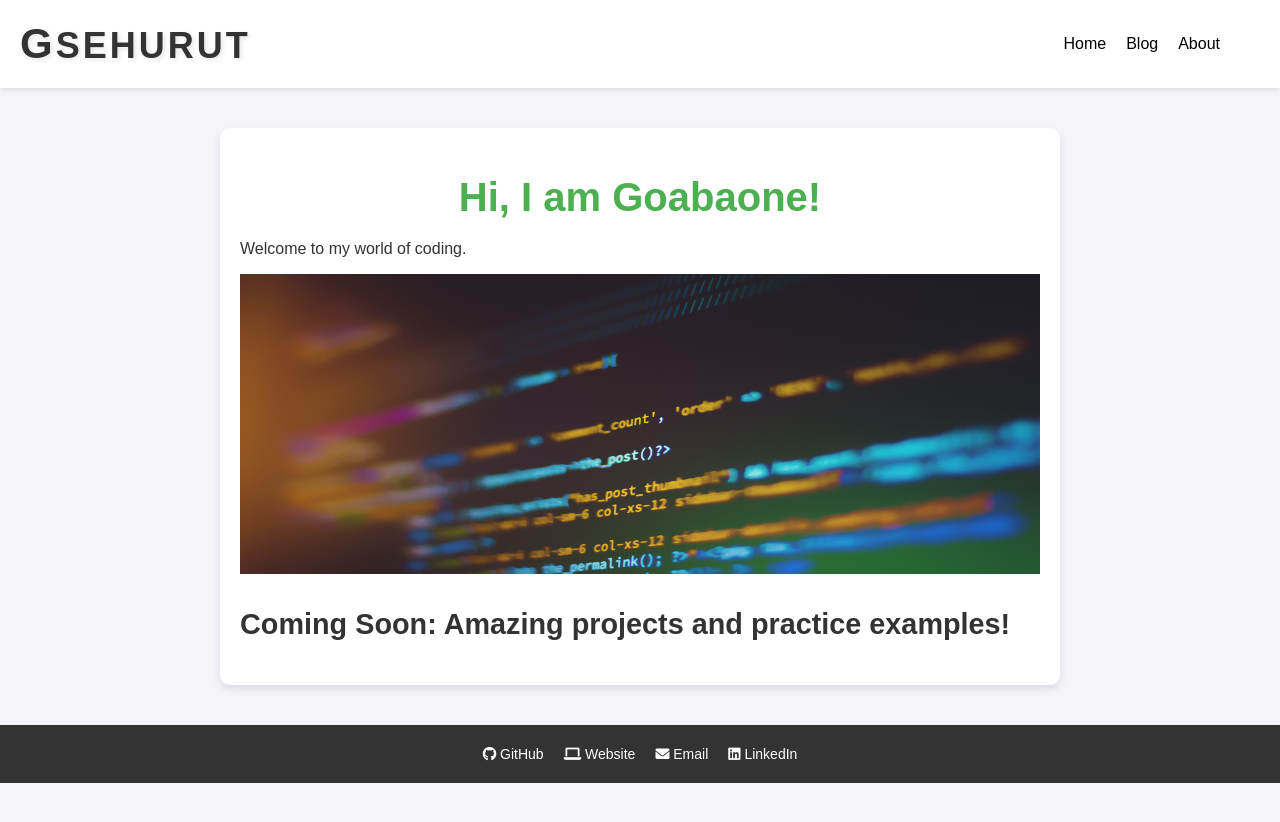
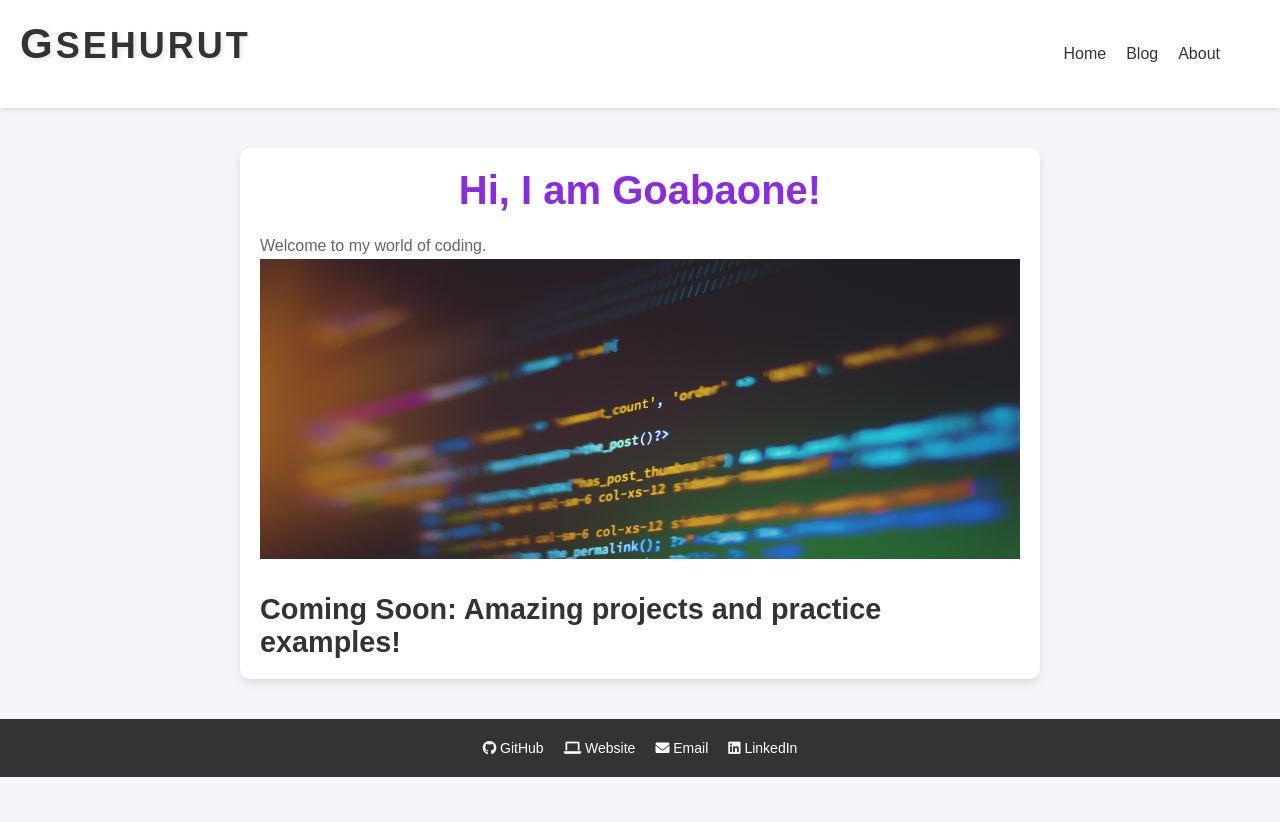
Before and after one commit to GSehurut/GSehurut.github.io, a Jekyll site: the page built from index.html, in a window 1280 px wide. Shown: the top 822 px of the page. Built offline with Jekyll 4.4.1, drawn with Linux system fonts in a browser that asks for light colours.

Commit message:
Refactoring the styles sheet.

```diff
--- a/css/main.css
+++ b/css/main.css
@@ -1,46 +1,67 @@
-/* Style for the logo text */
+/* Color Palette */
+:root {
+  --primary-color: #8A2BE2; /* Light Purple */
+  --secondary-color: #333; /* Dark color for text */
+  --accent-color: #f4f4f9; /* Light background */
+  --footer-bg: #333; /* Footer background */
+  --light-text: #666; /* Lighter text color */
+  --dark-text: #333; /* Dark text for high contrast */
+  --hover-bg: #8A2BE2; /* Light Purple background */
+  --white: #fff;
+}
+
+/* Typography */
+* {
+  margin: 0;
+  padding: 0;
+  box-sizing: border-box;
+}
+
+body {
+  font-family: 'Arial', sans-serif;
+  background-color: var(--accent-color);
+  color: var(--dark-text);
+}
+
+h1, h2, h3, h4 {
+  font-family: 'Arial', sans-serif;
+  color: var(--dark-text);
+}
+
+p {
+  font-family: 'Arial', sans-serif;
+  color: var(--light-text);
+  line-height: 1.6;
+}
+
+/* Logo Styles */
 .logo {
   font-family: 'Arial', sans-serif;
   font-weight: bold;
   font-size: 36px;
-  color: #4CAF50; /* Custom green color */
+  color: var(--primary-color);
   text-transform: uppercase;
   letter-spacing: 3px;
   display: inline-block;
+  text-shadow: 2px 2px 5px rgba(0, 0, 0, 0.1);
 }
 
 .logo span {
-  color: #333; /* Dark color for accent */
+  color: var(--secondary-color);
   font-size: 42px;
 }
 
-/* Add a subtle shadow effect to the logo */
-.logo {
-  text-shadow: 2px 2px 5px rgba(0, 0, 0, 0.1);
-}
-
-body {
-  font-family: Arial, sans-serif;
-  margin: 0;
-  padding: 0;
-  background-color: #f4f4f9;
-  color: #333;
-}
-
+/* Navigation */
 nav {
-  background-color: #333;
   padding: 10px 20px;
   display: flex;
   justify-content: space-between;
   align-items: center;
-  position: relative;  /* Ensure the nav bar stays in place */
-  z-index: 1; /* Make sure the nav bar is above other elements */
+  z-index: 1;
 }
 
 nav ul {
   list-style: none;
-  padding: 0;
-  margin: 0;
   display: flex;
 }
 
@@ -49,37 +70,37 @@
 }
 
 nav ul li a {
-  color: black; /* White text for visibility */
+  color: var(--dark-text);
   text-decoration: none;
   font-size: 16px;
-  display: block;  /* Ensure the links take up full height and are clickable */
+  display: block;
   transition: color 0.3s ease, background-color 0.3s ease;
 }
 
 nav ul li a:hover {
-  color: #333; /* Dark color on hover */
-  background-color: #4CAF50; /* Green background on hover */
-  padding: 5px 10px; /* Add some padding on hover for emphasis */
-  border-radius: 5px; /* Rounded corners for the hover effect */
+  color: var(--secondary-color);
+  background-color: var(--hover-bg);
+  padding: 5px 10px;
+  border-radius: 5px;
 }
 
+/* Container */
 .container {
   padding: 40px 20px;
   max-width: 1200px;
   margin: 0 auto;
 }
 
+/* Footer */
 footer {
-  background-color: #333;
-  color: white;
+  background-color: var(--footer-bg);
+  color: var(--white);
   padding: 20px 0;
   text-align: center;
 }
 
 footer ul {
   list-style: none;
-  padding: 0;
-  margin: 0;
   display: flex;
   justify-content: center;
 }
@@ -89,58 +110,53 @@
 }
 
 footer ul li a {
-  color: white;
+  color: var(--white);
   text-decoration: none;
   font-size: 14px;
 }
 
 footer ul li a:hover {
-  color: #4CAF50;
+  color: var(--primary-color);
 }
 
+/* Header */
 .header {
   display: flex;
   align-items: center;
   justify-content: space-between;
   padding: 20px 20px;
-  background-color: #fff;
+  background-color: var(--white);
   box-shadow: 0 2px 5px rgba(0, 0, 0, 0.1);
 }
 
 .header h1 {
-  margin: 0;
   font-size: 36px;
-  color: #333;
+  color: var(--secondary-color);
 }
 
-.header nav {
-  background-color: transparent;
-}
-
-/* About Section Styles */
+/* About Section */
 .blurb {
   max-width: 800px;
   margin: 0 auto;
   padding: 20px;
-  background-color: #fff;
+  background-color: var(--white);
   border-radius: 10px;
   box-shadow: 0 4px 8px rgba(0, 0, 0, 0.1);
-  font-family: 'Arial', sans-serif;
-  color: #333;
 }
 
 .blurb h1 {
   text-align: center;
-  color: #4CAF50;
+  color: var(--primary-color);
   font-size: 2.5em;
 }
 
 .blurb h2 {
-  color: #333;
+  color: var(--secondary-color);
   margin-top: 30px;
   font-size: 1.8em;
 }
 
+/* Profile Section */
 .profile {
   display: flex;
   justify-content: space-between;
@@ -161,54 +177,20 @@
 }
 
 .profile-description p {
-  line-height: 1.6;
   font-size: 1.1em;
 }
 
-.okavango-img {
-  width: 100%;
-  height: auto;
-  border-radius: 10px;
-  margin-top: 20px;
-}
-
-a.link {
-  display: inline-block;
-  margin-top: 10px;
-  font-size: 1.2em;
-  color: #4CAF50;
-  text-decoration: none;
-  border: 2px solid #4CAF50;
-  padding: 10px 20px;
-  border-radius: 5px;
-  transition: background-color 0.3s ease;
-}
-
-a.link:hover {
-  background-color: #4CAF50;
-  color: #fff;
-}
-
-.tea-img {
-  width: 200px;
-  height: auto;
-  border-radius: 10px;
-  margin-top: 20px;
-  box-shadow: 0 2px 4px rgba(0, 0, 0, 0.1);
-}
-
-
-/* Blog Section Title and Subtitle */
+/* Blog Section */
 h1 {
   font-size: 2.5em;
-  color: #333;
+  color: var(--secondary-color);
   margin-bottom: 20px;
   text-align: center;
 }
 
 .blog-description {
   font-size: 1.2em;
-  color: #666;
+  color: var(--light-text);
   text-align: center;
   margin-bottom: 30px;
   max-width: 800px;
@@ -216,25 +198,21 @@
   margin-right: auto;
 }
 
-/* Blog Post List Styling */
+/* Post Card */
 ul.posts {
   list-style: none;
-  padding: 0;
-  margin: 0;
   display: grid;
   grid-template-columns: repeat(auto-fill, minmax(300px, 1fr));
   gap: 20px;
   margin-bottom: 50px;
 }
 
-/* Individual Post Styling (Card-like) */
 .post-card {
-  background-color: #fff;
+  background-color: var(--white);
   padding: 20px;
   border-radius: 8px;
   box-shadow: 0 2px 10px rgba(0, 0, 0, 0.1);
   transition: transform 0.3s ease, box-shadow 0.3s ease;
-  overflow: hidden;
 }
 
 .post-card:hover {
@@ -242,31 +220,72 @@
   box-shadow: 0 4px 15px rgba(0, 0, 0, 0.2);
 }
 
-/* Meta Info (Date) Styling */
 .post-meta {
   font-size: 0.9em;
-  color: #999;
+  color: var(--light-text);
   margin-bottom: 10px;
 }
 
-.post-date {
-  font-weight: 600;
-}
-
-/* Post Title Styling */
 .post-title {
   font-size: 1.4em;
   font-weight: bold;
-  color: #333;
+  color: var(--secondary-color);
   text-decoration: none;
   transition: color 0.3s ease;
 }
 
 .post-title:hover {
-  color: #4CAF50; /* Green hover color */
+  color: var(--primary-color);
 }
 
-/* Add some spacing and bottom margin to make it neat */
-ul.posts li {
-  margin-bottom: 30px;
+/* Link Styles */
+a.link {
+  display: inline-block;
+  margin-top: 10px;
+  font-size: 1.2em;
+  color: var(--primary-color);
+  text-decoration: none;
+  border: 2px solid var(--primary-color);
+  padding: 10px 20px;
+  border-radius: 5px;
+  transition: background-color 0.3s ease;
 }
+
+a.link:hover {
+  background-color: var(--primary-color);
+  color: var(--white);
+}
+
+/* Media Queries */
+@media screen and (max-width: 768px) {
+  .container {
+    padding: 20px;
+  }
+
+  .profile {
+    flex-direction: column;
+    text-align: center;
+  }
+
+  .profile-img {
+    margin-bottom: 20px;
+  }
+
+  .profile-description {
+    max-width: 100%;
+  }
+
+  ul.posts {
+    grid-template-columns: 1fr;
+  }
+
+  nav ul {
+    flex-direction: column;
+    align-items: center;
+  }
+
+  nav ul li {
+    margin-right: 0;
+    margin-bottom: 10px;
+  }
+}
```
